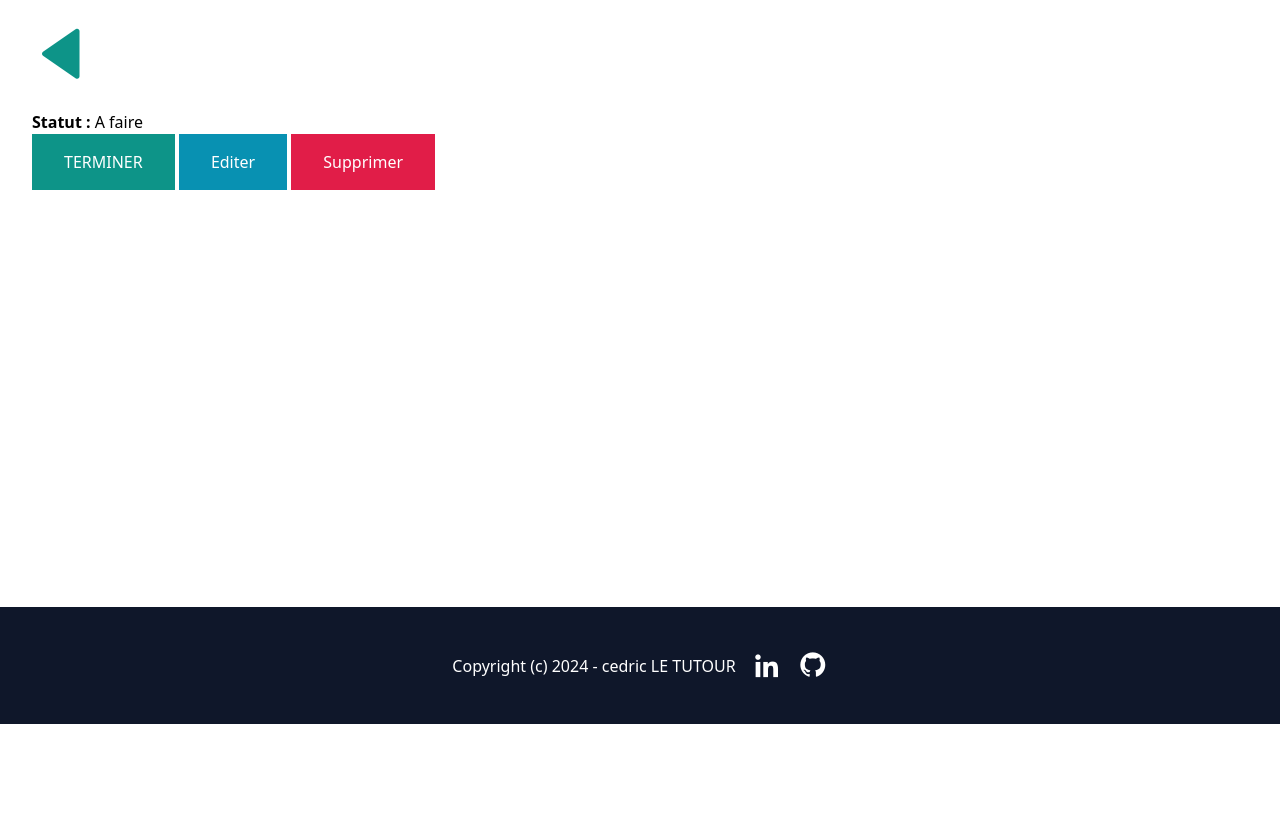
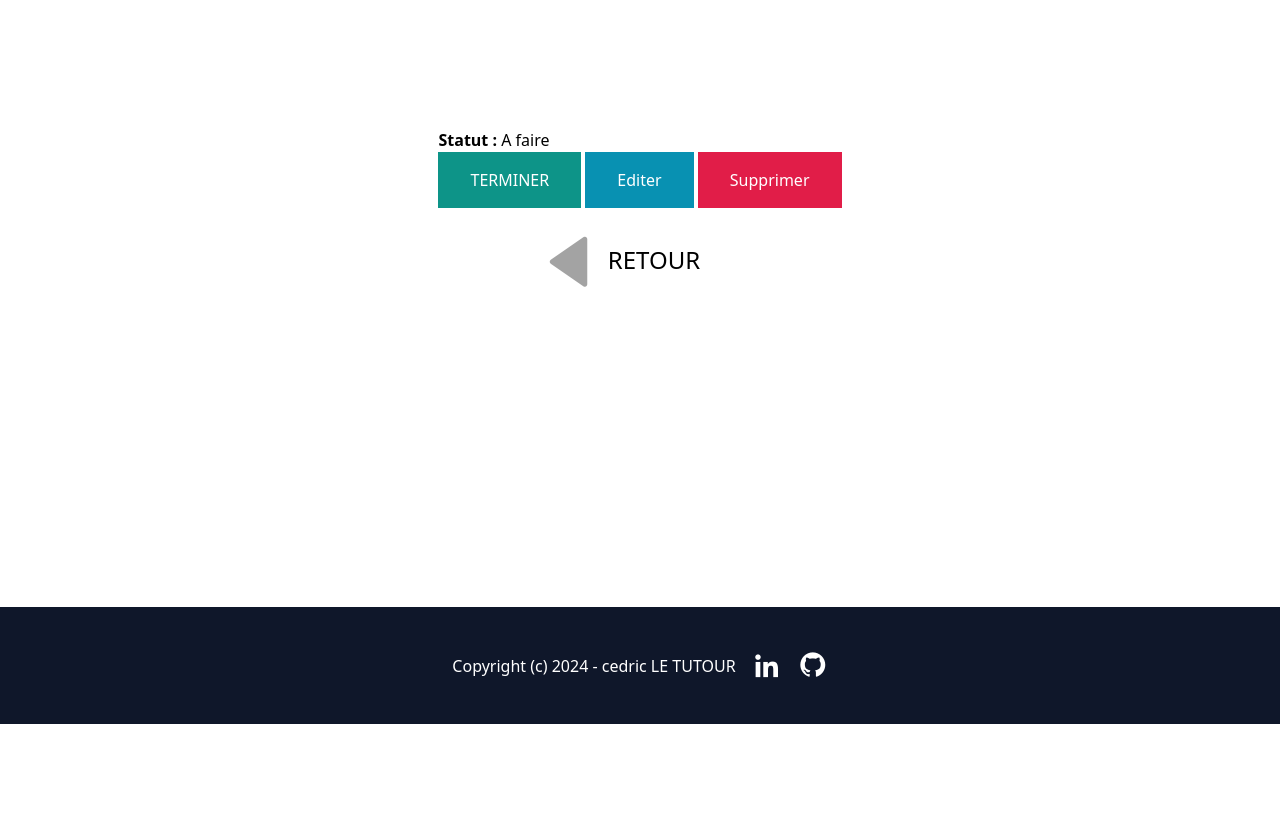
Before and after one commit to CedricLt44/management_project, a Django app: template tache/templates/tache/detail.html in a window 1280 px wide. Shown: the part 76-899 px from the top of the page. Before the commit the page ends 800 px from the top, so only its background shows below. Run offline with Django 3.2, Linux system fonts and the light colour scheme; the template is opened without the code that fills it, so the values that code supplies are empty; some libraries are stand-ins or nearby versions.

Commit message:
Maj Design

```diff
--- a/projet/templates/projet/projet.html
+++ b/projet/templates/projet/projet.html
@@ -11,7 +11,7 @@
 
     <a href="{% url 'todolist:add' project.id %}" class="py-4 px-8 bg-teal-600 text-white inline-block">AJOUTER</a>
     <a href="{% url 'projet:edit' project.id %}" class="py-4 px-8 bg-cyan-600 text-white inline-block">EDITER</a>
-    <a href="{% url 'projet:delete' project.id %}" class="flex absolute inline-block right-8 bottom-5 py-4 px-8 bg-rose-600 z-50"><p class="text-white text-center">SUPPRESION<br>PROJET</p></a>
+    <a href="{% url 'projet:delete' project.id %}" class="flex absolute inline-block right-8 bottom-5 py-4 px-8 bg-rose-600 z-50 rounded-2xl"><p class="text-white text-center">SUPPRESION<br>DU PROJET</p></a>
 
     <div class="mt-6 grid grid-cols-4 gap-4">
         {% for todolist in project.todolists.all %}
@@ -32,7 +32,7 @@
 
     <h2 class="mt-6 text-2xl"> LISTE DES DOCUMENTS </h2>
 
-    <a href="{% url 'projet:upload_file' project.id %}" class="mt-6 py-4 px-8 bg-amber-600 text-white inline-block">Charger un document</a>
+    <a href="{% url 'projet:upload_file' project.id %}" class="mt-6 py-4 px-8 bg-amber-600 rounded-2xl text-white inline-block">DOCUMENTS</a>
 
     <div class="mt-6 grid grid-cols-4 gap-4">
         {% for projectfile in project.files.all %}
--- a/tache/templates/tache/detail.html
+++ b/tache/templates/tache/detail.html
@@ -1,9 +1,8 @@
 {% extends 'backend/base.html' %}
 
 {% block content %}
-
-    <a href="{{ previous_url|default:'/' }}"><i class='bx bxs-left-arrow text-6xl text-teal-600'></i></a>
-
+  <div class="flex justify-center min-h-screen">
+    <div class="mt-20">
       <h1 class="mb-6 text-3xl">{{ task.name }}</h1>
 
       <p><strong class='font-bold'>Statut :</strong> {% if task.is_done %}Terminé{% else %}A faire{% endif %}</p>
@@ -17,5 +16,13 @@
       {% endif %}
       <a href="{% url 'tache:edit' task.project_id task.todolist_id task.id %}" class="py-4 px-8 bg-cyan-600 text-white inline-block">Editer</a>
       <a href="{% url 'tache:delete' task.project_id task.todolist_id task.id %}" class="py-4 px-8 bg-rose-600 text-white inline-block">Supprimer</a>
+      <div class="mt-6">
+        <div class="flex justify-center">
+          <a href="{{ previous_url|default:'/' }}"><i class='mr-2 bx bxs-left-arrow text-6xl text-neutral-400'></i></a>
+          <p class="text-2xl mt-3 mr-10">RETOUR</p>
+        </div>
 
+      </div>
+    </div>
+  </div>
 {% endblock %}
--- a/todolist/views.py
+++ b/todolist/views.py
@@ -16,6 +16,7 @@ def todolist(request, project_id, pk):
     return render(request,"todolist/todolist.html", {
         'project': project,
         'todolist': todolist,
+        'previous_url': request.META.get('HTTP_REFERER', '/'),
     })
 
 
```
Also changed, not shown: todolist/templates/todolist/todolist.html (+5 -2 lines), media/projectfiles/IMG_20231205_0001.jpg (added). Lines whose indentation alone changed are shown as unchanged.
